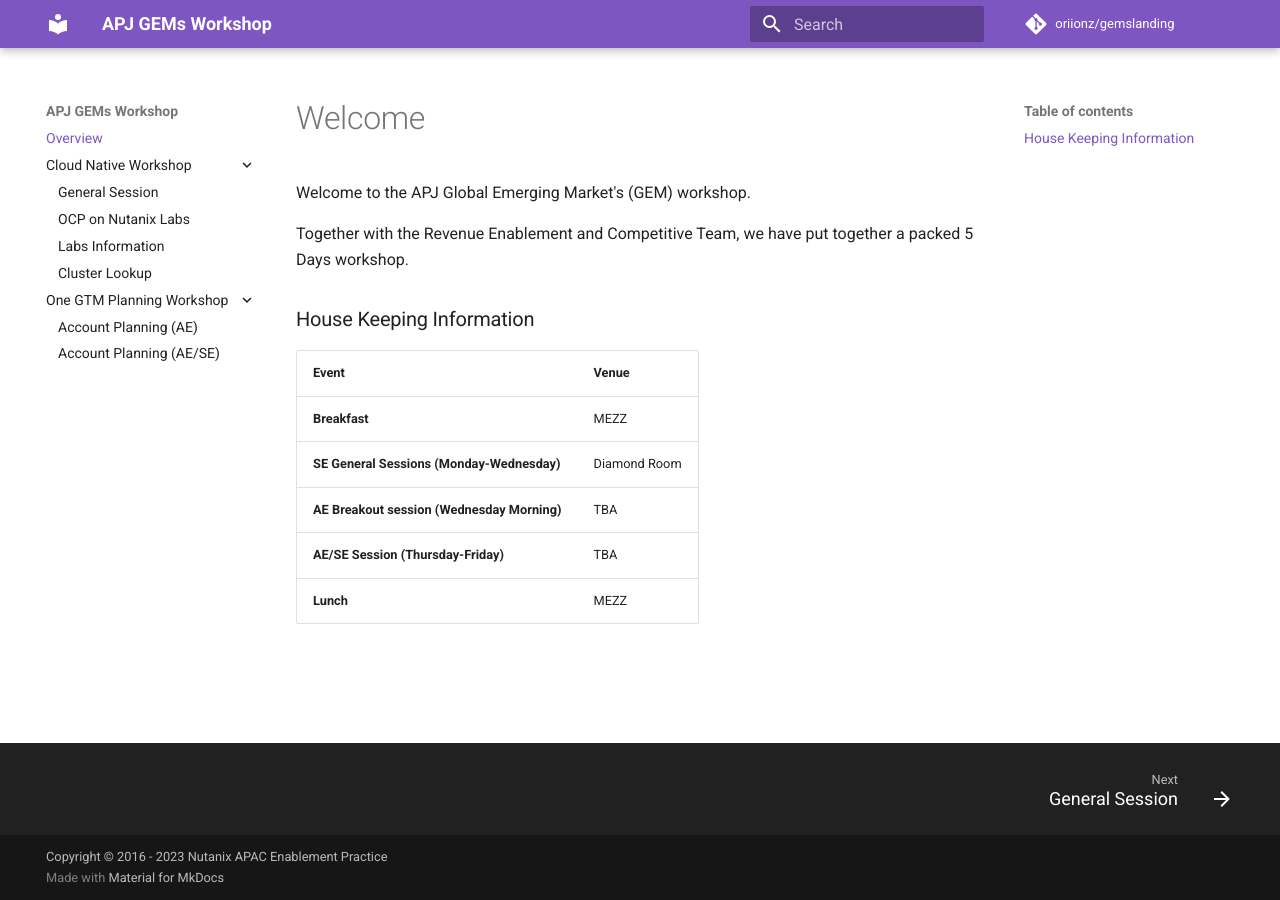
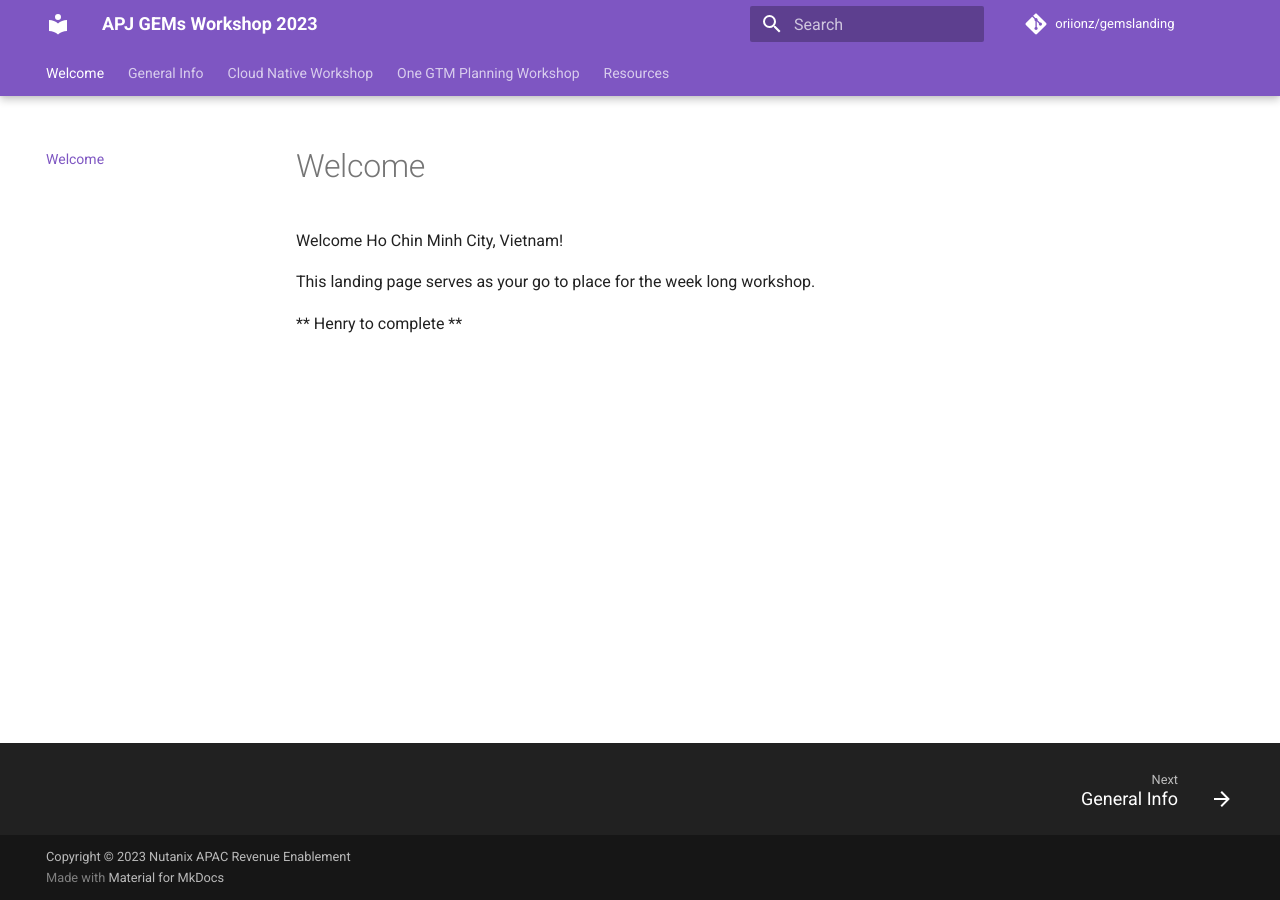
Before and after one commit to oriionz/gemslanding, an MkDocs documentation site: the page built from docs/index.md, in a window 1280 px wide. Built offline with MkDocs 1.6.1 and Material for MkDocs 9.7.7, drawn with Linux system fonts in a browser that asks for light colours; comment, search, counter and statistics services are not loaded.

Commit message:
update landing file for GEMS

```diff
--- a/docs/index.md
+++ b/docs/index.md
@@ -1,18 +1,8 @@
 
 # Welcome
 
-Welcome to the APJ Global Emerging Market's (GEM) workshop.
+Welcome Ho Chin Minh City, Vietnam!
 
-Together with the Revenue Enablement and Competitive Team, we have put together a packed 5 Days workshop.
+This landing page serves as your go to place for the week long workshop.
 
-
-
-### House Keeping Information
-
-| Event | Venue |
-| ----------- | ----------- |
-| **Breakfast** |  MEZZ |
-| **SE General Sessions (Monday-Wednesday)** |  Diamond Room |
-| **AE Breakout session (Wednesday Morning)** |  TBA |
-| **AE/SE Session (Thursday-Friday)** |  TBA |
-| **Lunch** |  MEZZ |
+** Henry to complete **
--- a/mkdocs.yml
+++ b/mkdocs.yml
@@ -1,4 +1,4 @@
-site_name: APJ GEMs Workshop
+site_name: APJ GEMs Workshop 2023
 site_url: https://github.com/oriionz/gemslanding
 site_author: Henry Lai
 
@@ -8,7 +8,7 @@
 repo_url: https://github.com/oriionz/gemslanding
 
 # Copyright
-copyright: Copyright &copy; 2016 - 2023 Nutanix APAC Enablement Practice
+copyright: Copyright &copy; 2023 Nutanix APAC Revenue Enablement
 
 # Configuration
 
@@ -37,6 +37,8 @@
   # - navigation.sections # leave this commented for sections
   - navigation.expand
   - navigation.top
+  - navigation.tabs
+  - navigation.tabs.sticky
   - navigation.footer
   - navigation.integrate
   - search.highlight
@@ -102,12 +104,15 @@
 #   - stylesheets/extra.css
 
 nav:
-    - 'Overview': index.md
+    - 'Welcome': index.md
+    - 'General Info': daily_agenda/info.md
     - 'Cloud Native Workshop':
       - 'General Session': daily_agenda/general_agenda.md
       - 'OCP on Nutanix Labs': daily_agenda/labs_agenda.md
-      - 'Labs Information': gts_labs/gts_labs.md
+      - 'Lab Information': gts_labs/gts_labs.md
       - 'Cluster Lookup': cluster_lookup/cluster_lookup.md
     - 'One GTM Planning Workshop':
       - 'Account Planning (AE)': daily_agenda/ae_agenda.md
       - 'Account Planning (AE/SE)': daily_agenda/accounts_agenda.md
+    - 'Resources':
+      - 'SE Resources': daily_agenda/se_resources.md
```
Also changed, not shown: docs/daily_agenda/ae_resources.md (added, +14 -0 lines), docs/daily_agenda/general_agenda.md (+1 -1 lines), docs/daily_agenda/info.md (added, +11 -0 lines), docs/daily_agenda/se_resources.md (added, +14 -0 lines).
